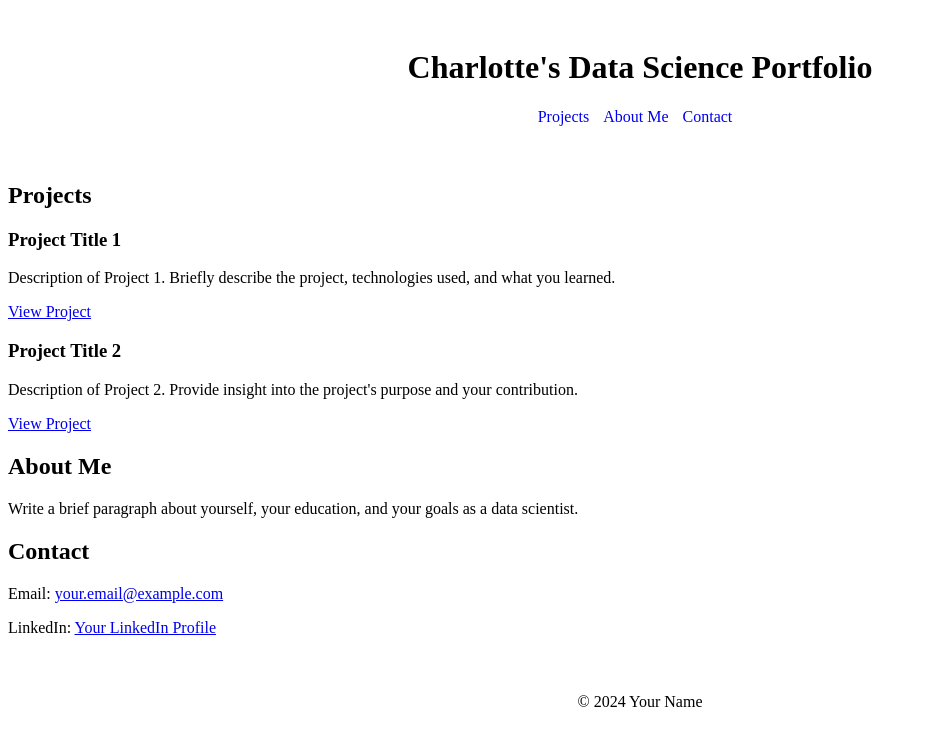
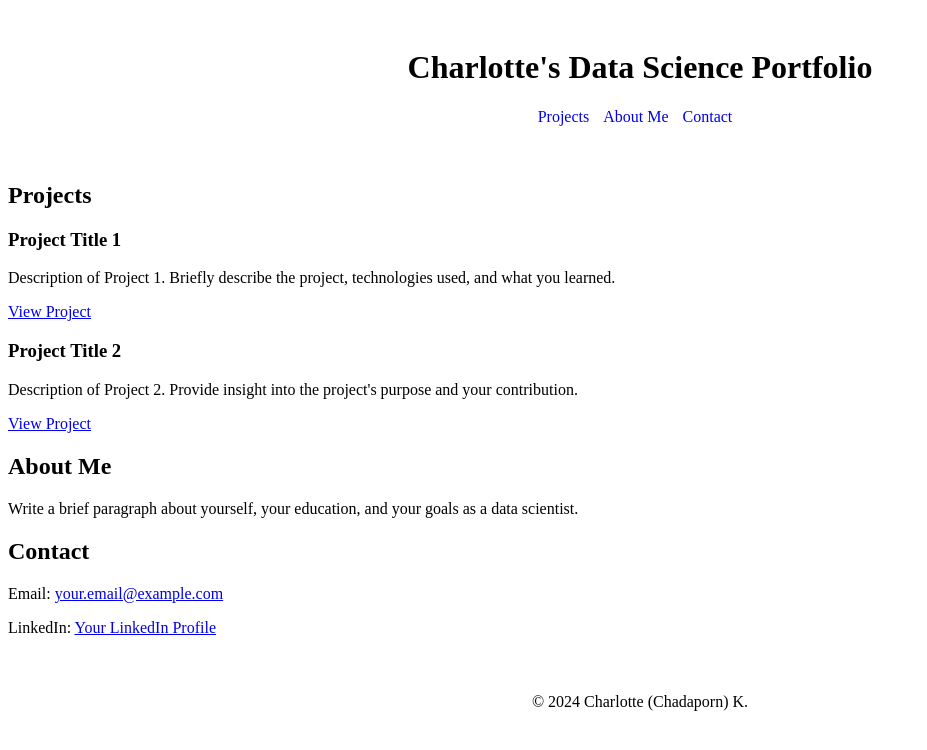
Before and after one commit to Charlotte-chada/DataVisualisation_Streamlit, a plain HTML site: page index.html in a window 1280 px wide. Shown: the whole page, without its empty margins (0-927 px from the left). Drawn offline with Linux system fonts and the light colour scheme.

Commit message:
Update index.html

```diff
--- a/index.html
+++ b/index.html
@@ -77,7 +77,7 @@
     </section>
 
     <footer>
-        <p>&copy; 2024 Your Name</p>
+        <p>&copy; 2024 Charlotte (Chadaporn) K.</p>
     </footer>
 </body>
 </html>
```
